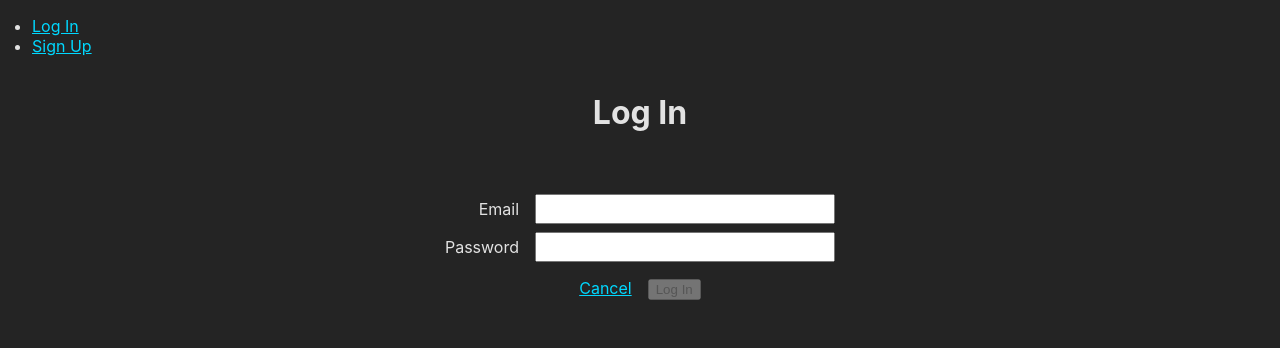
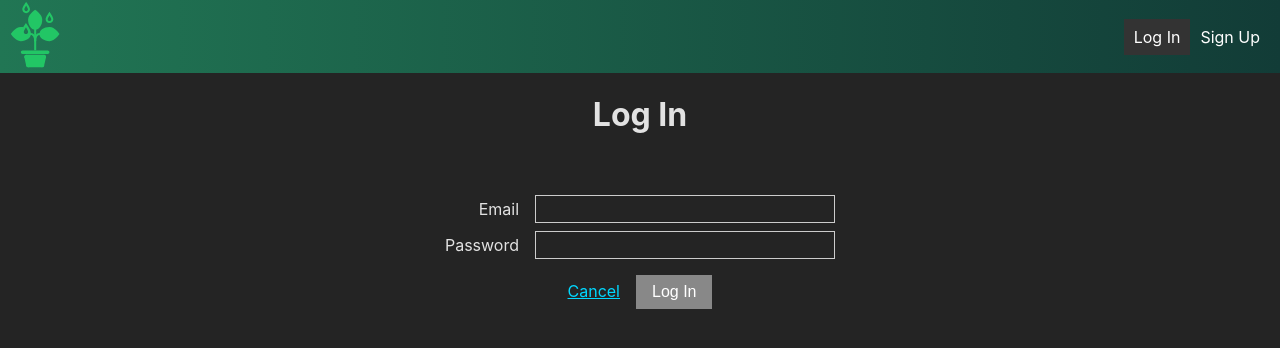
Before and after one commit to CurrentlyBob/the-watering-hole-front-end, a React (Vite) app: page /auth/login in a window 1280 px wide. Shown: the top 348 px of the page. Built offline with nearby package versions, Linux system fonts and the light colour scheme; no server answers.

Commit message:
nav setup add logo

```diff
--- a/src/App.css
+++ b/src/App.css
@@ -24,10 +24,110 @@ body {
 
 a,
 a:visited {
-  color: #00d8ff
+  color: #00d8ff;
 }
 
-nav > ul {
+.nav-container {
+  background-color: #085f3d;
+  padding: 1px 10px;
+  display: flex;
+  justify-content: space-between;
+  align-items: center;
+  background: linear-gradient(to right, #217654, #123c37);
+}
+
+.nav-menu {
+  list-style: none;
   margin: 0;
-  padding: 16px 32px;
+  padding: 0;
+  display: flex;
+  justify-content: flex-end;
 }
+
+.nav-item {
+  display: inline-block;
+}
+
+.dropdown {
+  position: relative;
+  cursor: pointer;
+}
+
+.nav-icon {
+  display: inline-block;
+  padding: 5px;
+  font-size: 20px;
+  cursor: pointer;
+}
+
+.sub-menu {
+  list-style: none;
+  position: absolute;
+  top: 100%;
+  right: 0;
+  min-width: 200px;
+  white-space: nowrap;
+  overflow: auto;
+  background: linear-gradient(to right, #217654, #123c37);
+  background-color: #085f3d;
+  padding: 10px;
+  border: 1px solid #104833;
+  border-top: none;
+  display: none;
+  z-index: 1;
+  flex-direction: column;
+}
+
+.dropdown.expanded .sub-menu {
+  display: block;
+}
+
+.sub-menu li {
+  display: block;
+  margin-bottom: 8px;
+}
+
+.dropdown-link {
+  color: #333;
+  text-decoration: none;
+  transition: background-color 0.3s ease-in-out;
+  display: block;
+  padding: 8px 10px;
+}
+
+.dropdown-link:hover {
+  background-color: #104833;
+}
+
+.nav-item a {
+  color: #fff;
+  text-decoration: none;
+  padding: 8px 10px;
+}
+
+.nav-item a.active {
+  color: #fff;
+  background-color: #333;
+}
+
+.nav-item a:hover {
+  background-color: #104833;
+}
+
+.nav-logo {
+  width: 50px;
+  height: auto;
+  filter: invert(55%) sepia(93%) saturate(393%) hue-rotate(92deg)
+    brightness(99%) contrast(89%);
+}
+
+.logo-container {
+  display: flex;
+  align-items: center;
+  margin-right: 10px;
+}
+
+.user-welcome {
+  margin-left: 10px;
+  color: #fff;
+}
--- a/src/components/NavBar/NavBar.tsx
+++ b/src/components/NavBar/NavBar.tsx
@@ -1,8 +1,12 @@
 // npm modules
-import { NavLink } from 'react-router-dom'
+import { NavLink, useLocation } from "react-router-dom";
+import { useState } from "react";
 
 // types
-import { User } from '../../types/models'
+import { User } from "../../types/models";
+
+// assets
+import logo from '../../assets/logo.svg'
 
 interface NavBarProps {
   user: User | null;
@@ -10,25 +14,82 @@ interface NavBarProps {
 }
 
 const NavBar = (props: NavBarProps): JSX.Element => {
-  const { user, handleLogout } = props
+  const { user, handleLogout } = props;
+  const location = useLocation();
+  const [expanded, setExpanded] = useState(false);
+
+  const isActive = (path: string): boolean => {
+    return location.pathname === path;
+  };
+
+  const handleToggle = () => {
+    setExpanded(!expanded);
+  };
 
   return (
-    <nav>
-      {user ?
-        <ul>
-          <li>Welcome, {user.name}</li>
-          <li><NavLink to="/profiles">Profiles</NavLink></li>
-          <li><NavLink to="" onClick={handleLogout}>LOG OUT</NavLink></li>
-          <li><NavLink to="/auth/change-password">Change Password</NavLink></li>
-        </ul>
-      :
-        <ul>
-          <li><NavLink to="/auth/login">Log In</NavLink></li>
-          <li><NavLink to="/auth/signup">Sign Up</NavLink></li>
-        </ul>
-      }
+    <nav className="nav-container">
+      <div className="logo-container">
+      <NavLink to="/">
+        <img src={logo} alt="logo" className="nav-logo" />
+      </NavLink>
+      {user && <div className="user-welcome">Welcome, {user.name}</div>}
+      </div>
+      <ul className="nav-menu">
+        {user ? (
+          <>
+            <li
+              className={`nav-item dropdown ${expanded ? "expanded" : ""}`}
+              onClick={handleToggle}
+            >
+              <div className="nav-icon">☰</div>
+              {expanded && (
+                <ul className="sub-menu">
+                  <li className="nav-item">
+                    <NavLink
+                      to=""
+                      className="dropdown-link"
+                      onClick={handleLogout}
+                    >
+                      Log Out
+                    </NavLink>
+                  </li>
+                  <li className="nav-item">
+                    <NavLink
+                      to="/auth/change-password"
+                      className={`dropdown-link ${
+                        isActive("/auth/change-password") ? "active" : ""
+                      }`}
+                    >
+                      Change Password
+                    </NavLink>
+                  </li>
+                </ul>
+              )}
+            </li>
+          </>
+        ) : (
+          <>
+            <li className="nav-item">
+              <NavLink
+                to="/auth/login"
+                className={() => (isActive("/auth/login") ? "active" : "")}
+              >
+                Log In
+              </NavLink>
+            </li>
+            <li className="nav-item">
+              <NavLink
+                to="/auth/signup"
+                className={() => (isActive("/auth/signup") ? "active" : "")}
+              >
+                Sign Up
+              </NavLink>
+            </li>
+          </>
+        )}
+      </ul>
     </nav>
-  )
-}
+  );
+};
 
-export default NavBar
+export default NavBar;
--- a/src/pages/Login/Login.module.css
+++ b/src/pages/Login/Login.module.css
@@ -1,14 +1,20 @@
-input {
+.input {
   margin-left: 16px;
   padding: 4px 8px;
   font-size: 16px;
   width: 300px;
+  background-color: #242424;
+  color: rgba(255, 255, 255, .87);
+  border: 1px solid #ccc;
 }
 
 .container {
   display: flex;
   align-items: center;
   flex-direction: column;
+  background-color: #242424;
+  color: rgba(255, 255, 255, .87);
+  min-height: 100vh;
 }
 
 .message {
@@ -29,13 +35,33 @@ input {
 .label {
   width: 100%;
   display: flex;
-  justify-content: end;
+  justify-content: flex-end;
   align-items: center;
   margin-bottom: 8px;
 }
 
 .button {
   margin-left: 16px;
+  padding: 8px 16px;
+  font-size: 16px;
+  background-color: #085f3d;
+  color: #fff;
+  border: none;
+  cursor: pointer;
+}
+
+.button:disabled {
+  background-color: #888;
+  cursor: not-allowed;
+}
+
+.button:hover {
+  background-color: #123c37;
+}
+
+.link {
+  color: #00d8ff;
+  text-decoration: none;
 }
 
 .form > label:last-of-type {
--- a/src/pages/Login/Login.tsx
+++ b/src/pages/Login/Login.tsx
@@ -51,7 +51,7 @@ const LoginPage = (props: AuthPageProps): JSX.Element => {
 
   return (
     <main className={styles.container}>
-      <h1>Log In</h1>
+      <h1 className={styles.title}>Log In</h1>
       <p className={styles.message}>{message}</p>
       <form autoComplete="off" onSubmit={handleSubmit} className={styles.form}>
         <label className={styles.label}>
@@ -61,6 +61,7 @@ const LoginPage = (props: AuthPageProps): JSX.Element => {
             value={email}
             name="email"
             onChange={handleChange}
+            className={styles.input}
           />
         </label>
         <label className={styles.label}>
@@ -70,6 +71,7 @@ const LoginPage = (props: AuthPageProps): JSX.Element => {
             value={password}
             name="password"
             onChange={handleChange}
+            className={styles.input}
           />
         </label>
         <div>
```
Also changed, not shown: src/assets/logo.svg (added).
